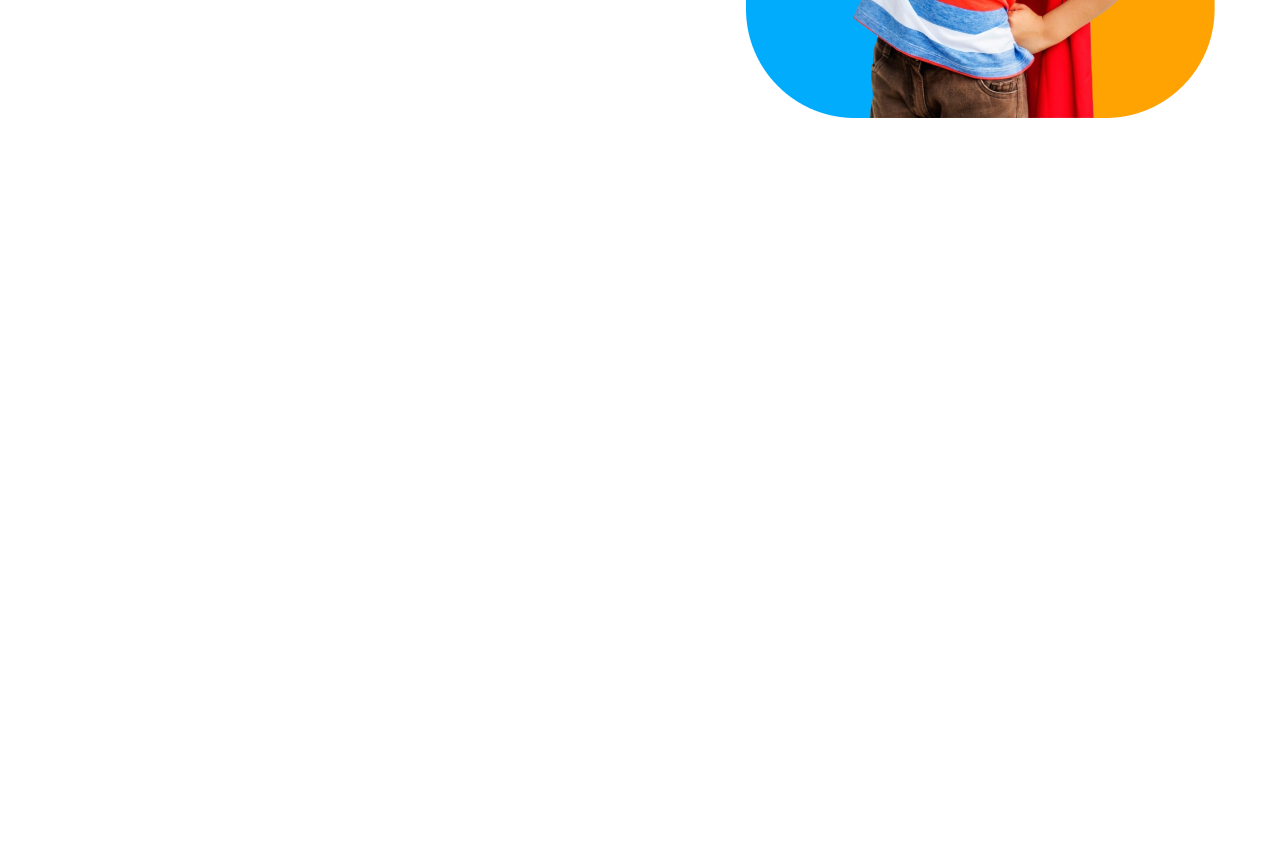
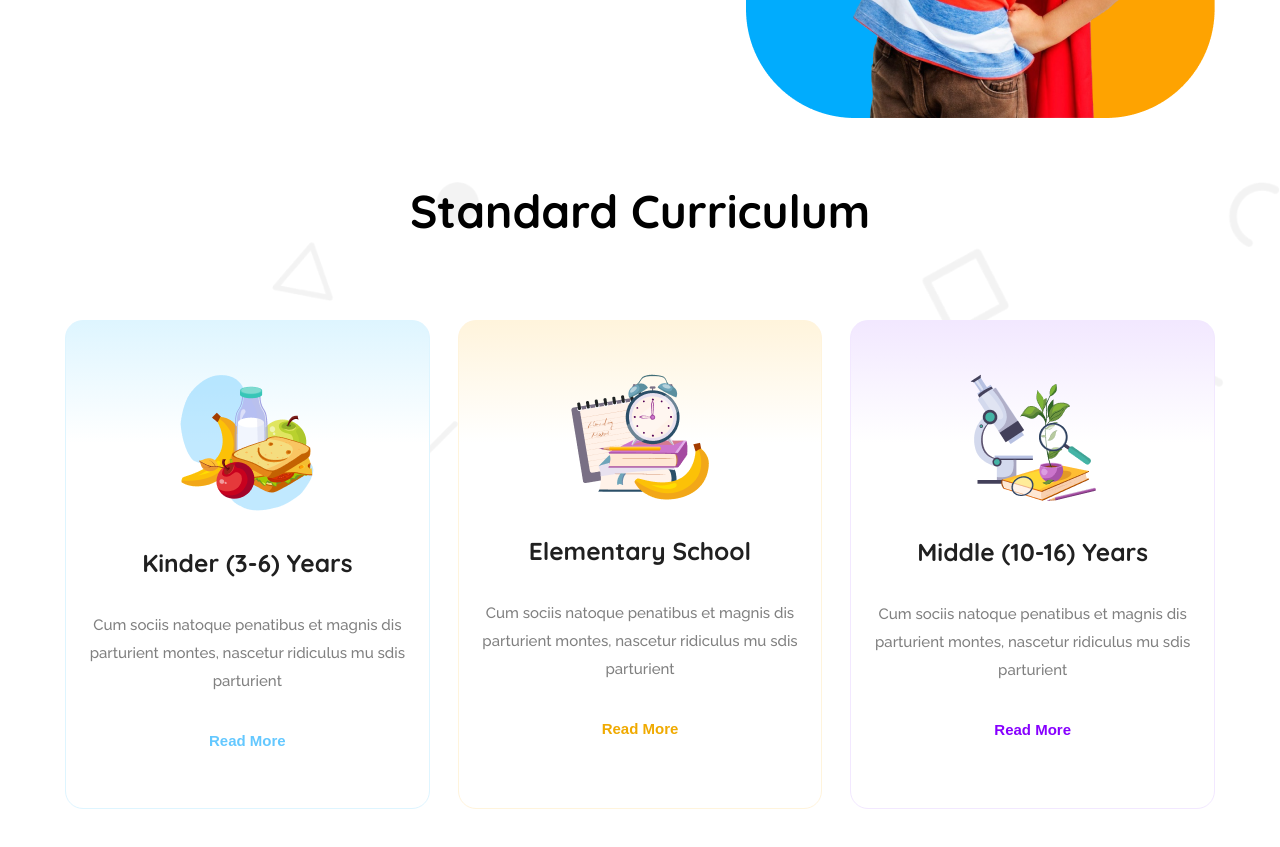
Before and after one commit to nowshintasmin/kids-school, a plain HTML site: page index.html in a window 1280 px wide. Shown: the part 559-1406 px from the top of the page. Before the commit the page ends 800 px from the top, so only its background shows below. Drawn offline with Linux system fonts and the light colour scheme.

Commit message:
2nd commit

```diff
--- a/css/style.css
+++ b/css/style.css
@@ -5,6 +5,15 @@
   font-optical-sizing: auto;
   font-style: normal;
 }
+
+
+
+.raleway-font {
+  font-family: "Raleway", serif;
+  font-optical-sizing: auto;
+  font-style: normal;
+}
+
 *{
     margin: 0;
     padding: 0;
@@ -131,3 +140,146 @@
 .banner_section .img{
     margin-left: 50px;
 }
+
+
+                /*banner section stop*/
+
+                /*Standard Curriculum section start*/
+
+.curriculum_section .cart_item{
+    display: flex;
+    justify-content: space-between;
+    margin:80px 0;
+
+}
+.main_section .curriculum_section h2{
+    color:#000000;
+    font-weight: bold;
+    font-size: 2.875rem;
+    text-align: center;
+}
+.main_section {
+    background-image: url(../images/bg.png);
+    background-repeat: no-repeat;
+    background-size: cover;
+}
+.main_section .curriculum_section .cart_item .cart1{
+    background:linear-gradient(#DEF5FF, #FFFFFF,#FFFFFF, #FFFFFF,#FFFFFF );
+    border: 0.94px solid #DEF5FF;
+    border-radius: 18px;
+    padding-top: 53px;
+    padding-bottom: 53px;
+    text-align: center;
+}
+.main_section .curriculum_section .cart_item .cart1 h3{
+    font-weight: bold;
+    font-size: 1.53rem;
+    line-height: 1.92rem;
+    color:#202020;
+    margin-top: 32px;
+    margin-bottom: 32px;
+}
+.main_section .curriculum_section .cart_item .cart1 p{
+    font-weight: 500;
+    font-size: 0.9375rem;
+    line-height: 1.75rem;
+    color: #808080;
+    margin-bottom: 32px;
+
+}
+.main_section .curriculum_section .cart_item .cart1 button{
+    font-weight: bold;
+    font-size: 0.9375rem;
+    line-height: 1.75rem;
+    color: #64C8FF;
+    border: none;
+    background:none;
+    transition: 0.5s;
+}
+.main_section .curriculum_section .cart_item .cart1 button:hover{
+
+    background-color: #64C8FF;
+    color:white;
+    padding:8px 20px;
+    border-radius: 8px;
+}
+.main_section .curriculum_section .cart_item .cart2{
+    background:linear-gradient(#FFF4DC, #FFFFFF,#FFFFFF, #FFFFFF,#FFFFFF );
+    border: 0.94px solid #FFF4DC;
+    border-radius: 18px;
+    padding-top: 53px;
+    padding-bottom: 53px;
+    text-align: center;
+    margin:0 28px;
+}
+.main_section .curriculum_section .cart_item .cart2 h3{
+    font-weight: bold;
+    font-size: 1.53rem;
+    line-height: 1.92rem;
+    color:#202020;
+    margin-top: 32px;
+    margin-bottom: 32px;
+}
+.main_section .curriculum_section .cart_item .cart2 p{
+    font-weight: 500;
+    font-size: 0.9375rem;
+    line-height: 1.75rem;
+    color: #808080;
+    margin-bottom: 32px;
+}
+.main_section .curriculum_section .cart_item .cart2 button{
+    font-weight: bold;
+    font-size: 0.9375rem;
+    line-height: 1.75rem;
+    color: #F0AA00;
+    border: none;
+    background:none;
+    transition: 0.5s;
+}
+.main_section .curriculum_section .cart_item .cart2 button:hover{
+
+    background-color: #F0AA00;
+    color:white;
+    padding:8px 20px;
+    border-radius: 8px;
+}
+.main_section .curriculum_section .cart_item .cart3{
+    background:linear-gradient(#F2E8FF, #FFFFFF,#FFFFFF, #FFFFFF,#FFFFFF );
+    border: 0.94px solid #F2E8FF;
+    border-radius: 18px;
+    padding-top: 53px;
+    padding-bottom: 53px;
+    text-align: center;
+
+}
+.main_section .curriculum_section .cart_item .cart3 h3{
+    font-weight: bold;
+    font-size: 1.53rem;
+    line-height: 1.92rem;
+    color:#202020;
+    margin-top: 32px;
+    margin-bottom: 32px;
+}
+.main_section .curriculum_section .cart_item .cart3 p{
+    font-weight: 500;
+    font-size: 0.9375rem;
+    line-height: 1.75rem;
+    color: #808080;
+    margin-bottom: 32px;
+}
+.main_section .curriculum_section .cart_item .cart3 button{
+    font-weight: bold;
+    font-size: 0.9375rem;
+    line-height: 1.75rem;
+    color: #8700FF;
+    border: none;
+    background:none;
+    transition: 0.5s;
+}
+.main_section .curriculum_section .cart_item .cart3 button:hover{
+
+    background-color:#8700FF;
+    color:white;
+    padding:8px 20px;
+    border-radius: 8px;
+}
--- a/index.html
+++ b/index.html
@@ -5,8 +5,8 @@
         <meta name="viewport" content="width=device-width, initial-scale=1.0">
 
         <link rel="preconnect" href="https://fonts.googleapis.com">
-    <link rel="preconnect" href="https://fonts.gstatic.com" crossorigin>
-    <link href="https://fonts.googleapis.com/css2?family=Quicksand:wght@300..700&display=swap" rel="stylesheet">
+<link rel="preconnect" href="https://fonts.gstatic.com" crossorigin>
+<link href="https://fonts.googleapis.com/css2?family=Quicksand:wght@300..700&family=Raleway:ital,wght@0,100..900;1,100..900&display=swap" rel="stylesheet">
 
         <link rel="stylesheet" href="css/style.css">
         <title>Kids School</title>
@@ -45,5 +45,44 @@
                 <img src="images/hero-kids.png" alt="">
             </div>
         </header>
+
+                    <!--banner section stop-->
+
+                    <!--Standard Curriculum section start-->
+
+        <main class="main_section">
+            <div class="curriculum_section container">
+                <h2>Standard Curriculum</h2>
+                <div class="cart_item">
+                    <div class="cart1">
+                        <img src="images/kinder.png" alt="">
+                        <h3>Kinder (3-6) Years</h3>
+                        <p class="raleway-font">Cum sociis natoque penatibus et magnis
+                            dis parturient montes, nascetur ridiculus
+                            mu sdis parturient</p>
+                            <button>Read More</button>
+                    </div>
+                    <div class="cart2">
+                        <img src="images/elementary.png" alt="">
+                        <h3>Elementary School</h3>
+                        <p class="raleway-font">Cum sociis natoque penatibus et magnis
+                            dis parturient montes, nascetur ridiculus
+                            mu sdis parturient</p>
+                            <button>Read More</button>
+                    </div>
+                    <div class="cart3">
+                        <img src="images/middle.png" alt="">
+                        <h3>Middle (10-16) Years</h3>
+                        <p class="raleway-font">Cum sociis natoque penatibus et magnis
+                            dis parturient montes, nascetur ridiculus
+                            mu sdis parturient</p>
+                            <button>Read More</button>
+                    </div>
+                </div>
+            </div>
+            <div class="stories_section">
+
+            </div>
+        </main>
     </body>
 </html>
```
